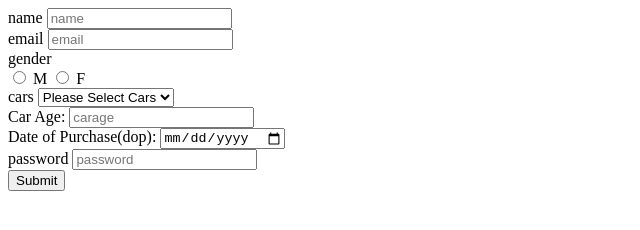
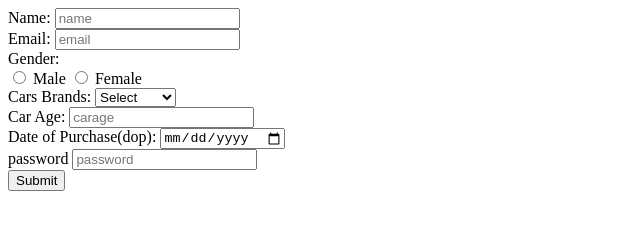
Before and after one commit to acciojob/car-insurance-form-PRIYANSHDUBEY, a website: page main.html in a window 1280 px wide. Shown: the whole page, without its empty margins (0-640 px from the left). Drawn offline with Linux system fonts and the light colour scheme.

Commit message:
created a submission

```diff
--- a/main.html
+++ b/main.html
@@ -8,21 +8,21 @@
 
 <body>
 	<form method="post" action="my.js">
-		<lable for="name">name</lable>
+		<lable for="name">Name: </lable>
 		<input type="text" name="name" id="name" placeholder="name" required><br>
 
-		<lable for="email">email</lable>
+		<lable for="email">Email: </lable>
 		<input type="email" name="email" id="email" placeholder="email" required><br>
 
-		<lable for="gender">gender</lable><br>
+		<lable for="gender">Gender: </lable><br>
 		<input type="radio" name="gender" id="gender_m" required>
-			<lable for="gender_m">M</lable>
-		<input type="radio" name="gender_f" required>
-			<lable for="gender_f">F</lable><br>
+			<lable for="Male">Male</lable>
+		<input type="radio" name="gender" id="gender_f" required>
+			<lable for="Female">Female</lable><br>
 
-		<label for="cars">cars</label>
+		<label for="cars">Cars Brands: </label>
 		<select name="cars" id="cars">
-			<option id="cars" selected="disabled">Please Select Cars</option>
+			<option name="cars" selected disabled>Select</option>
 			<option value="BMW">BMW</option>
 			<option value="Audi">Audi</option>
 			<option value="Mercedez">Mercedez</option>
```
